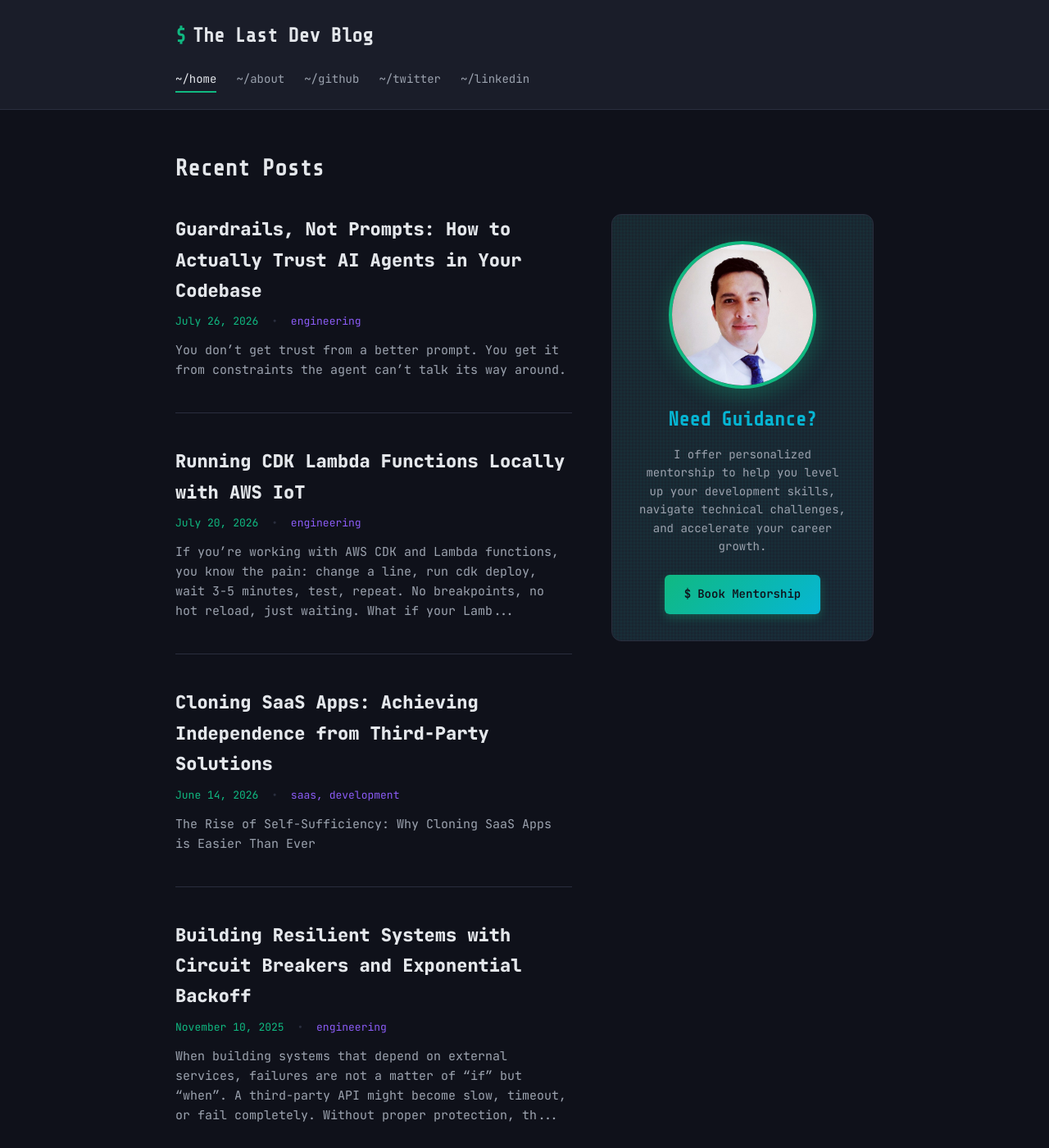
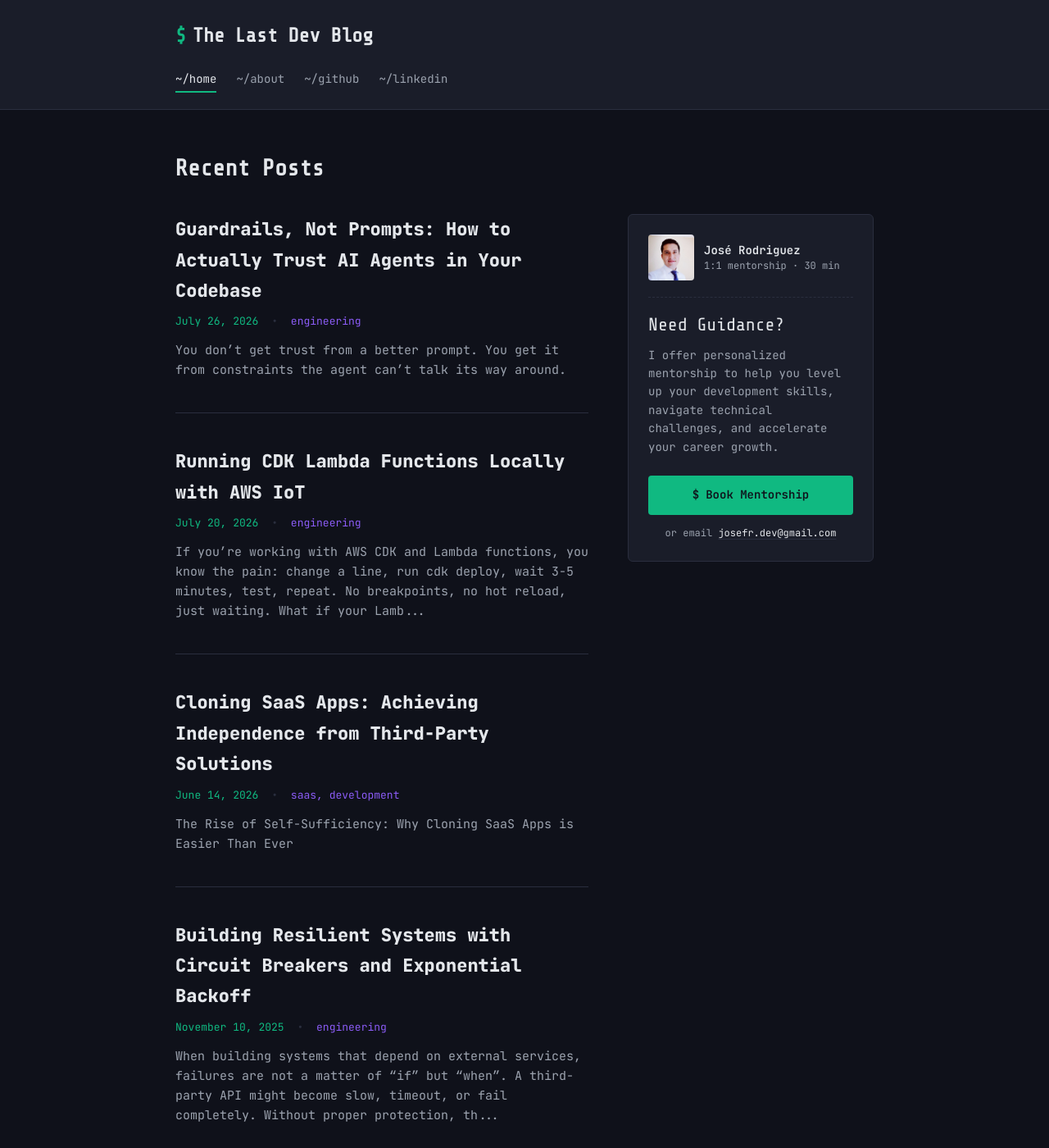
Before and after one commit to JoseFdri/the_last_dev_blog, a Jekyll site: the page built from index.markdown, in a window 1280 px wide and 1400 px high. Shown: the whole window at 82% size. Built offline with Jekyll 4.4.1, drawn with Linux system fonts in a browser that asks for light colours.

Commit message:
update guidence ui

````diff
--- a/_config.yml
+++ b/_config.yml
@@ -19,7 +19,7 @@
 # in the templates via {{ site.myvariable }}.
 
 title: The Last Dev Blog
-email: your-email@example.com
+email: josefr.dev@gmail.com
 description: >- # this means to ignore newlines until "baseurl:"
   Building the tools that build the products.
 baseurl: "the_last_dev_blog" # the subpath of your site, e.g. /blog
--- a/_layouts/default.html
+++ b/_layouts/default.html
@@ -36,9 +36,6 @@
                         <a class="nav-link {% if page.url == '/' %}active{% endif %}" href="{{ "/" | relative_url }}">~/home</a>
                         <a class="nav-link {% if page.url == '/about/' %}active{% endif %}" href="{{ "/about" | relative_url }}">~/about</a>
                         <a class="nav-link" href="{{ site.github_username | prepend: "https://github.com/" }}">~/github</a>
-                        {% if site.twitter_username %}
-                        <a class="nav-link" href="{{ site.twitter_username | prepend: "https://twitter.com/" }}">~/twitter</a>
-                        {% endif %}
                         {% if site.linkedin_username %}
                         <a class="nav-link" href="{{ site.linkedin_username | prepend: "https://www.linkedin.com/in/" }}">~/linkedin</a>
                         {% endif %}
--- a/_layouts/home.html
+++ b/_layouts/home.html
@@ -39,14 +39,21 @@ layout: default
         <!-- Book a Call Banner (Sidebar) -->
         <aside class="cta-banner">
             <div class="banner-content">
-                <div class="photo-container">
-                    <img src="{{ '/assets/images/me.jpeg' | relative_url }}" alt="Profile Photo" class="profile-photo">
+                <div class="banner-author">
+                    <img src="{{ '/assets/images/me.jpeg' | relative_url }}" alt="José Rodriguez" class="profile-photo" width="56" height="56">
+                    <div class="author-meta">
+                        <span class="author-name">José Rodriguez</span>
+                        <span class="author-role">1:1 mentorship · 30 min</span>
+                    </div>
                 </div>
                 <h2 class="banner-title">Need Guidance?</h2>
                 <p class="banner-text">I offer personalized mentorship to help you level up your development skills, navigate technical challenges, and accelerate your career growth.</p>
                 <a href="https://calendly.com/josefernaguillen/30min" class="cta-button">
                     <span class="prompt-symbol">$</span> Book Mentorship
                 </a>
+                {% if site.email %}
+                <p class="banner-email">or email <a href="mailto:{{ site.email }}">{{ site.email }}</a></p>
+                {% endif %}
             </div>
         </aside>
     </div>
--- a/about.markdown
+++ b/about.markdown
@@ -22,7 +22,7 @@ Feel free to reach out:
 - **GitHub**: [@JoseFdri](https://github.com/JoseFdri)
 - **LinkedIn**: [jose-rodriguez-g](https://www.linkedin.com/in/jose-rodriguez-g/)
 - **X/Twitter**: [@jrodriguexg](https://x.com/jrodriguexg)
-- **Email**: josefernaguillen@gmail.com
+- **Email**: josefr.dev@gmail.com
 
 ```bash
 $ exit
--- a/assets/css/main.scss
+++ b/assets/css/main.scss
@@ -12,6 +12,10 @@ $accent-cyan: #06b6d4;
 $accent-yellow: #f59e0b;
 $accent-purple: #8b5cf6;
 $link-color: #3b82f6;
+$accent-green-hover: #34d399;
+
+// Motion
+$ease-out: cubic-bezier(0.2, 0, 0, 1);
 
 // Typography
 $font-mono: 'JetBrains Mono', 'Fira Code', 'Courier New', monospace;
@@ -151,79 +155,60 @@ body {
 
     // CTA Banner (Sidebar)
     .cta-banner {
-        width: 320px;
+        width: 300px;
         flex-shrink: 0;
         background: $bg-secondary;
-        border-radius: 12px;
         border: 1px solid $border-color;
+        border-radius: 6px;
         position: sticky;
         top: 24px;
-        overflow: hidden;
 
-        &::before {
-            content: '';
-            position: absolute;
-            top: 0;
-            left: 0;
-            right: 0;
-            bottom: 0;
-            background:
-                linear-gradient(135deg, rgba(16, 185, 129, 0.05) 0%, rgba(6, 182, 212, 0.05) 100%),
-                repeating-linear-gradient(
-                    0deg,
-                    transparent,
-                    transparent 2px,
-                    rgba(16, 185, 129, 0.03) 2px,
-                    rgba(16, 185, 129, 0.03) 4px
-                ),
-                repeating-linear-gradient(
-                    90deg,
-                    transparent,
-                    transparent 2px,
-                    rgba(6, 182, 212, 0.03) 2px,
-                    rgba(6, 182, 212, 0.03) 4px
-                );
-            z-index: 0;
+        .banner-content {
+            padding: 24px;
         }
 
-        .banner-content {
-            padding: 32px;
+        .banner-author {
             display: flex;
-            flex-direction: column;
             align-items: center;
-            text-align: center;
-            position: relative;
-            z-index: 1;
-        }
-
-        .photo-container {
-            width: 180px;
-            height: 180px;
-            border-radius: 50%;
-            overflow: hidden;
-            border: 4px solid $accent-green;
-            box-shadow: 0 8px 24px rgba(16, 185, 129, 0.3);
-            transition: all 0.3s ease;
-            margin-bottom: 24px;
-
-            &:hover {
-                transform: scale(1.05);
-                box-shadow: 0 12px 32px rgba(16, 185, 129, 0.4);
-            }
+            gap: 12px;
+            padding-bottom: 20px;
+            margin-bottom: 20px;
+            border-bottom: 1px dashed $border-color;
         }
 
         .profile-photo {
-            width: 100%;
-            height: 100%;
+            width: 56px;
+            height: 56px;
+            flex-shrink: 0;
+            border-radius: 4px;
             object-fit: cover;
             display: block;
         }
 
+        .author-meta {
+            display: flex;
+            flex-direction: column;
+            min-width: 0;
+            line-height: 1.4;
+        }
+
+        .author-name {
+            font-size: 14px;
+            font-weight: 600;
+            color: $text-primary;
+        }
+
+        .author-role {
+            font-size: 12px;
+            color: $text-secondary;
+        }
+
         .banner-title {
-            font-size: 24px;
-            color: $accent-cyan;
-            margin-bottom: 16px;
+            font-size: 22px;
+            color: $text-primary;
+            margin-bottom: 12px;
             font-family: $font-display;
+            font-weight: 400;
             line-height: 1.2;
         }
 
@@ -235,26 +220,65 @@ body {
         }
 
         .cta-button {
-            display: inline-flex;
+            display: flex;
             align-items: center;
+            justify-content: center;
             gap: 8px;
-            padding: 12px 24px;
-            background: linear-gradient(135deg, $accent-green 0%, $accent-cyan 100%);
+            width: 100%;
+            padding: 12px 16px;
+            background: $accent-green;
             color: $bg-primary;
             text-decoration: none;
-            border-radius: 6px;
+            white-space: nowrap;
+            border-radius: 4px;
             font-weight: 600;
             font-size: 14px;
-            transition: all 0.3s ease;
-            box-shadow: 0 4px 12px rgba(16, 185, 129, 0.3);
+            transition: background-color 0.15s $ease-out, transform 0.1s $ease-out;
 
             .prompt-symbol {
                 color: $bg-primary;
             }
 
             &:hover {
-                transform: translateY(-2px);
-                box-shadow: 0 6px 20px rgba(16, 185, 129, 0.4);
+                background: $accent-green-hover;
+            }
+
+            &:active {
+                transform: translateY(1px);
+            }
+
+            &:focus-visible {
+                outline: 2px solid $accent-cyan;
+                outline-offset: 3px;
+                transition: none;
+            }
+
+            @media (prefers-reduced-motion: reduce) {
+                transition: none;
+
+                &:active {
+                    transform: none;
+                }
+            }
+        }
+
+        .banner-email {
+            margin-top: 12px;
+            font-size: 12px;
+            color: $text-secondary;
+            text-align: center;
+            overflow-wrap: anywhere;
+
+            a {
+                color: $text-primary;
+                text-decoration: underline;
+                text-decoration-color: $border-color;
+                text-underline-offset: 3px;
+
+                &:hover {
+                    color: $accent-cyan;
+                    text-decoration-color: $accent-cyan;
+                }
             }
         }
     }
@@ -789,7 +813,7 @@ body {
             position: static;
 
             .banner-content {
-                padding: 24px;
+                padding: 20px;
             }
 
             .banner-title {
@@ -799,11 +823,6 @@ body {
             .banner-text {
                 font-size: 13px;
                 margin-bottom: 20px;
-            }
-
-            .photo-container {
-                width: 140px;
-                height: 140px;
             }
         }
     }
````
